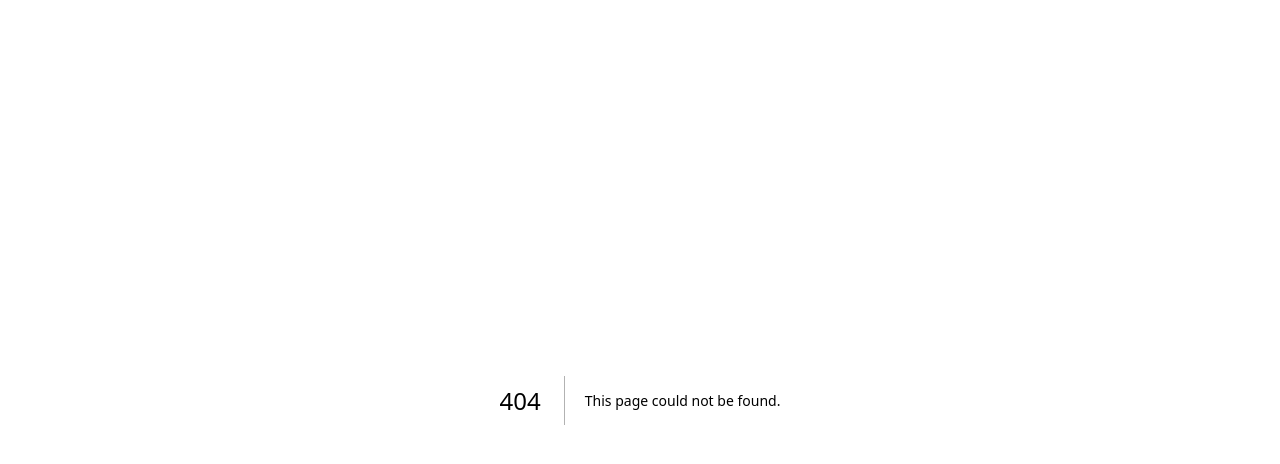
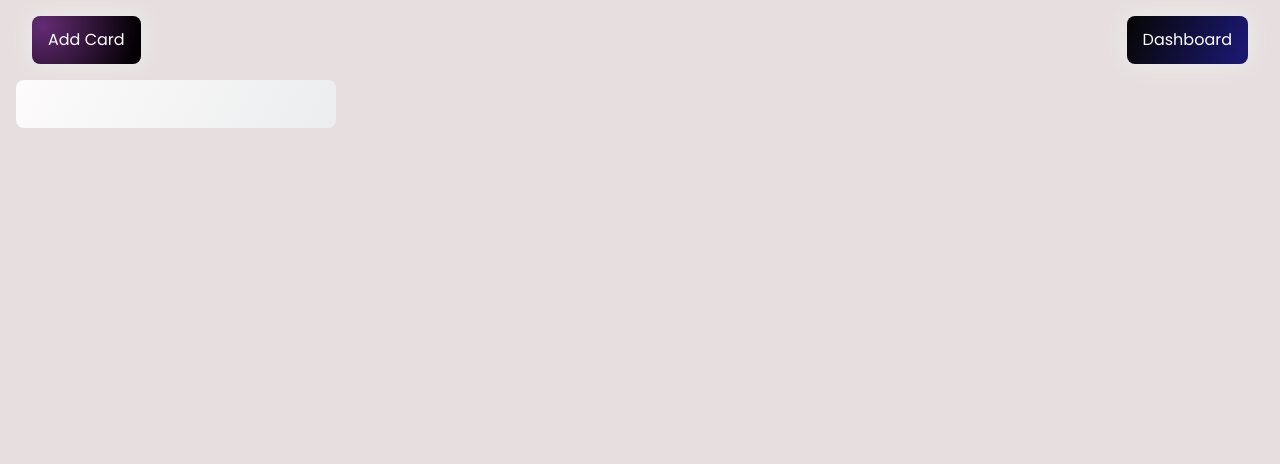
Before and after one commit to the-bipu/freetime-projects, a Next.js app in the folder Task-Dashboard/frontend/: page /Dashboard in a window 1280 px wide. Before the commit this address had no page. Shown: the top 464 px of the page. Built offline with nearby package versions, Linux system fonts and the light colour scheme.

Commit message:
create dashboard page

```diff
--- /dev/null
+++ b/Task-Dashboard/frontend/pages/Dashboard.tsx
@@ -0,0 +1,15 @@
+import React from 'react';
+import type { NextPage } from 'next';
+import { DashboardController } from '@/src/dashboard/controller/DashboardController';
+import DashboardView from '@/src/dashboard/View/DashboardView';
+
+
+const DashboardPage: NextPage = (props) => (
+    <div>
+        <DashboardController {...props}>
+            <DashboardView />
+        </DashboardController>
+    </div>
+);
+
+export default DashboardPage;
--- /dev/null
+++ b/Task-Dashboard/frontend/src/dashboard/View/DashboardView.tsx
@@ -0,0 +1,135 @@
+import React, { useEffect, useState } from 'react'
+
+import './dashboardModule.scss';
+
+interface Task {
+    title: string;
+    description: string;
+    dueDate: string;
+    priority: string;
+}
+
+const DashboardView = () => {
+    const [showdb, setShowdb] = useState(false);
+    const [dataBox, setDataBox] = useState(false);
+    const [tasks, setTasks] = useState<Task[]>([]);
+
+
+    useEffect(() => {
+        const storedTasksString = localStorage.getItem('tasks');
+        const storedTasks = storedTasksString ? JSON.parse(storedTasksString) : [];
+        if (storedTasks) {
+            setTasks(storedTasks);
+        }
+    }, []);
+
+    const toggleDashboard = () => {
+        setShowdb(!showdb);
+    }
+
+    const toggleDataBox = () => {
+        setDataBox(!dataBox);
+    }
+
+    const handleFormSubmit = (e: any) => {
+        e.preventDefault();
+
+        // Collect form input values
+        const title = e.target.elements.title.value;
+        const description = e.target.elements.description.value;
+        const dueDate = e.target.elements.date.value;
+        const priority = e.target.elements.priority.value;
+
+        // Create task object
+        const newTask = {
+            title,
+            description,
+            dueDate,
+            priority,
+        };
+
+        // Update tasks state
+        const updatedTasks = [...tasks, newTask];
+        setTasks(updatedTasks);
+
+        // Update local storage
+        localStorage.setItem('tasks', JSON.stringify(updatedTasks));
+
+        // Clear form inputs
+        e.target.reset();
+    };
+
+    return (
+        <div className='flex flex-row'>
+            <div className={`flex flex-col items-center justify-between ${showdb ? 'flex' : 'hidden'} w-1/5 h-[44.8rem] bg-[#0d0c22] py-12 px-6`}>
+                <div>
+                    <p className='text-white text-2xl font-semibold'>Dashboard</p>
+                    <div className='flex flex-col justify-center text-white text-base font-bold text-center gap-6 mt-12'>
+                        <div className='bg-[#2f2f2f] py-2 px-6 rounded-lg'>Upcoming</div>
+                        <div className='bg-[#2f2f2f] py-2 px-6 rounded-lg'>Overdue</div>
+                        <div className='bg-[#2f2f2f] py-2 px-6 rounded-lg'>Completed</div>
+                    </div>
+                </div>
+                <div className='text-white'>@2024</div>
+            </div>
+
+            <div className='w-full h-screen px-4'>
+                <nav className='flex flex-row w-full h-20 p-4 justify-between'>
+                    <button id='buttonV' onClick={toggleDataBox} className='py-2 px-4 rounded-lg'>Add Card</button>
+                    <button id='buttonB' onClick={toggleDashboard} className='py-2 px-4 rounded-lg'>Dashboard</button>
+                </nav>
+
+                <div className={`w-full h-auto flex justify-center items-center ${dataBox ? 'flex' : 'hidden'}`}>
+                    <form onSubmit={handleFormSubmit} className='w-96 h-auto flex flex-col gap-4 p-8 bg-zinc-300 rounded-xl'>
+                        <div className='flex flex-col'>
+                            <label htmlFor="title">Title</label>
+                            <input type="text" name='title' className='bg-white p-2 w-full rounded-lg mt-1 outline-none' />
+                        </div>
+                        <div className='flex flex-col'>
+                            <label htmlFor="description">Description</label>
+                            <input type="text" name='description' className='bg-white p-2 w-full rounded-lg mt-1 outline-none' />
+                        </div>
+                        <div className='flex flex-col'>
+                            <label htmlFor="date">Due Date</label>
+                            <input type="text" name='date' className='bg-white p-2 w-full rounded-lg mt-1 outline-none' />
+                        </div>
+                        <div className='flex flex-col'>
+                            <label htmlFor="priority">Priority Level</label>
+                            <input type="text" name='priority' className='bg-white p-2 w-full rounded-lg mt-1 outline-none' />
+                        </div>
+                        <button id='buttonV' className='flex items-center justify-center w-full h-auto p-2 rounded-xl mt-2'>
+                            Add
+                        </button>
+                    </form>
+                </div>
+
+                <div id='bgBlue' className='flex items-center md:w-80 w-full h-auto py-6 px-8 rounded-lg'>
+                    {tasks.map((task, index) => (
+                        <div key={index} className='flex flex-row w-full'>
+                            <div className='relative flex flex-col w-full gap-4'>
+
+                                <div className='w-auto p-2 bg-[#ff9e4f]'>
+                                    {task.priority}
+                                </div>
+
+                                <div>
+                                    {task.title}
+                                </div>
+
+                                <div>
+                                    {task.description}
+                                </div>
+                            </div>
+                            <div className='flex flex-col w-1/5'>
+                                <div>{task.dueDate}</div>
+                            </div>
+                        </div>
+                    ))}
+                </div>
+
+            </div>
+        </div>
+    )
+}
+
+export default DashboardView
--- /dev/null
+++ b/Task-Dashboard/frontend/src/dashboard/View/dashboardModule.scss
@@ -0,0 +1,39 @@
+#buttonV {
+  background-image: radial-gradient(
+    circle farthest-corner at 10% 20%,
+    rgba(100, 43, 115, 1) 0%,
+    rgba(4, 0, 4, 1) 90%
+  );
+  color: white;
+  box-shadow: 0 0 20px #eee;
+
+  &:hover {
+    background-image: linear-gradient(
+      111.4deg,
+      rgba(7, 7, 9, 1) 6.5%,
+      rgba(27, 24, 113, 1) 93.2%
+    );
+  }
+}
+
+#buttonB {
+  background-image: linear-gradient(
+    111.4deg,
+    rgba(7, 7, 9, 1) 6.5%,
+    rgba(27, 24, 113, 1) 93.2%
+  );
+  color: white;
+  box-shadow: 0 0 20px #eee;
+
+  &:hover {
+    background-image: radial-gradient(
+      circle farthest-corner at 10% 20%,
+      rgba(100, 43, 115, 1) 0%,
+      rgba(4, 0, 4, 1) 90%
+    );
+  }
+}
+
+#bgBlue {
+    background-image: linear-gradient(120deg, #fdfbfb 0%, #ebedee 100%);
+}
--- /dev/null
+++ b/Task-Dashboard/frontend/src/dashboard/controller/DashboardController.tsx
@@ -0,0 +1,31 @@
+import React, { useState } from 'react';
+
+const DashboardController = (props?: any) => {
+    const {
+        children,
+        ...rest
+    } = props;
+
+    const [loading, setLoading] = useState<boolean>(false);
+
+    const viewProps = {
+        loading,
+        setLoading,
+    };
+
+    const childrenWithProps = React.Children.map(children, (child) => {
+        if (React.isValidElement(child)) {
+            return React.cloneElement(child, { ...rest, ...viewProps });
+        }
+
+        return child;
+    });
+
+    return (
+        <div>
+            {childrenWithProps}
+        </div>
+    );
+};
+
+export { DashboardController };
```
